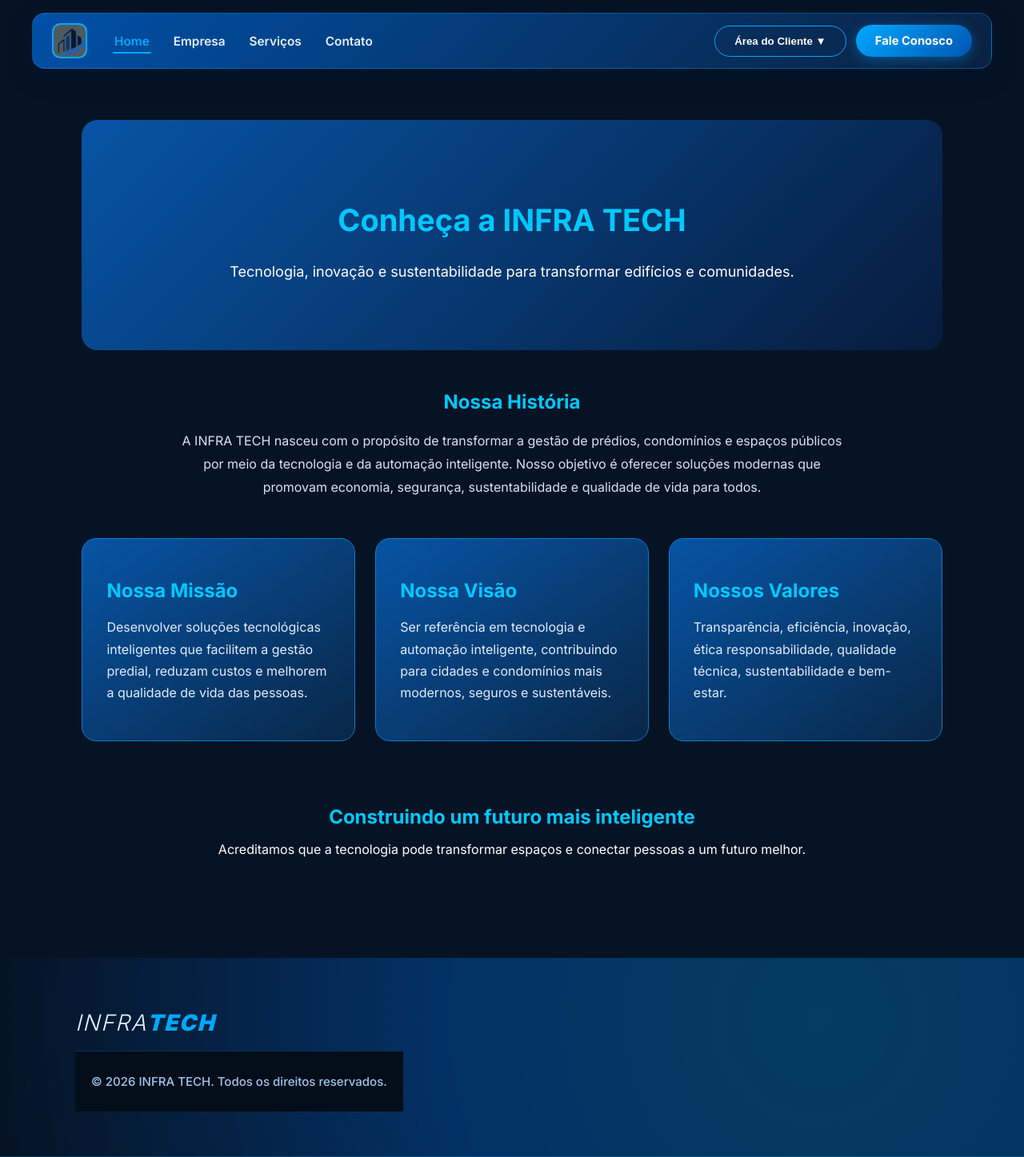
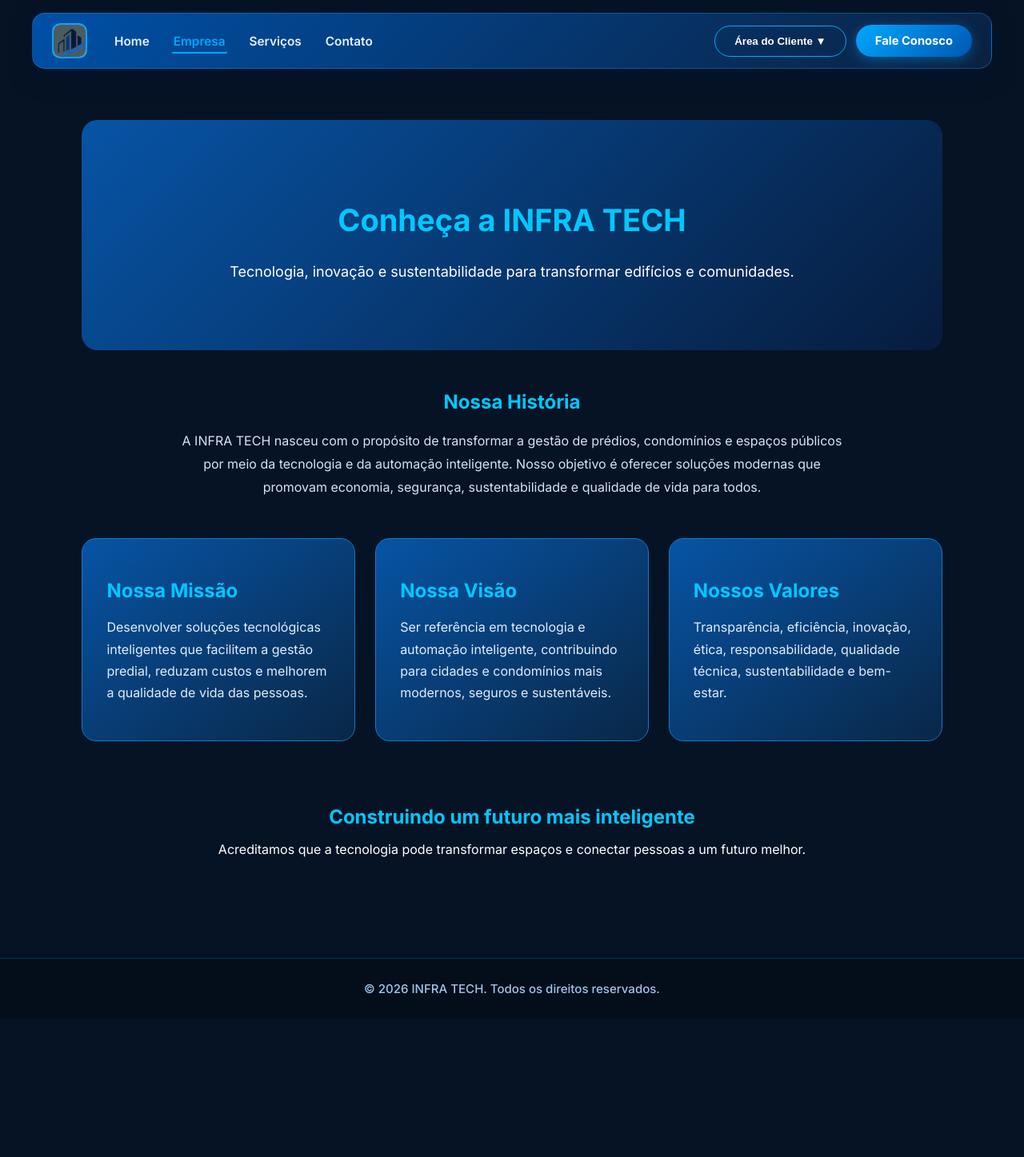
Before and after one commit to ProjetoAdsUni9/Projeto.ads, a plain HTML site: page InfraTech/empresa.html in a window 1280 px wide. Shown: the whole page at 80% size. After the commit the page ends 1274 px from the top, so only its background shows below. Drawn offline with Linux system fonts and the light colour scheme.

Commit message:
Update empresa.html for content and structure

```diff
--- a/InfraTech/empresa.html
+++ b/InfraTech/empresa.html
@@ -3,13 +3,39 @@
 <head>
   <meta charset="UTF-8">
   <meta name="viewport" content="width=device-width, initial-scale=1.0">
-  <title>Home - INFRA TECH</title>
+  <title>Empresa - INFRA TECH</title>
   <link rel="stylesheet" href="css/style.css">
 </head>
 
 <body>
+  <div class="nav-flutuante-wrapper">
+    <nav class="nav-flutuante">
+      <div class="nav-esquerda">
+        <a href="home.html" class="nav-logo-box">
+          <img src="img/logo.jpeg" alt="Logo INFRA TECH">
+        </a>
+        <ul class="nav-links-modelo">
+          <li><a href="home.html">Home</a></li>
+          <li><a href="empresa.html" class="ativo">Empresa</a></li>
+          <li><a href="servicos.html">Serviços</a></li>
+          <li><a href="contato.html">Contato</a></li>
+        </ul>
+      </div>
+      <!-- botão área do cliente -->
+      <div class="nav-direita">
+        <div class="dropdown-cliente">
+          <button class="btn-area-cliente">Área do Cliente ▼</button>
+          <div class="menu-cliente">
+            <a href="login.html">Login</a>
+            <a href="cadastro.html">Cadastro</a>
+          </div>
+        </div>
+        <a href="contato.html" class="btn-pill-primario">Fale Conosco</a>
+      </div>
+    </nav>
+  </div>
+
   <main class="empresa-container">
-
     <section class="empresa-banner">
       <h1>Conheça a INFRA TECH</h1>
       <p>
@@ -31,9 +57,8 @@
     </section>
 
     <section class="missao-visao-valores">
-
       <div class="empresa-card">
- <h2> Nossa Missão</h2>
+        <h2>Nossa Missão</h2>
         <p>
           Desenvolver soluções tecnológicas inteligentes
           que facilitem a gestão predial, reduzam custos
@@ -42,7 +67,7 @@
       </div>
 
       <div class="empresa-card">
- <h2> Nossa Visão</h2>
+        <h2>Nossa Visão</h2>
         <p>
           Ser referência em tecnologia e automação
           inteligente, contribuindo para cidades e
@@ -51,14 +76,13 @@
       </div>
 
       <div class="empresa-card">
- <h2> Nossos Valores</h2>
+        <h2>Nossos Valores</h2>
         <p>
-Transparência, eficiência, inovação, ética
+          Transparência, eficiência, inovação, ética,
           responsabilidade, qualidade técnica, sustentabilidade
           e bem-estar.
         </p>
       </div>
-
     </section>
 
     <section class="empresa-final">
@@ -68,42 +92,7 @@ e bem-estar.
         espaços e conectar pessoas a um futuro melhor.
       </p>
     </section>
-
   </main>
-     <div class="nav-flutuante-wrapper">
-    <nav class="nav-flutuante">
-      <div class="nav-esquerda">
-        <a href="home.html" class="nav-logo-box">
-          <img src="img/logo.jpeg" alt="Logo INFRA TECH">
-        </a>
-        <ul class="nav-links-modelo">
-          <li><a href="home.html" class="ativo">Home</a></li>
-          <li><a href="empresa.html">Empresa</a></li>
-          <li><a href="servicos.html">Serviços</a></li>
-          <li><a href="contato.html">Contato</a></li>
-        </ul>
-      </div>
-      <!-- botão área do cliente -->
-      <div class="nav-direita">
-        <div class="dropdown-cliente">
-          <button class="btn-area-cliente">Área do Cliente ▼</button>
-          <div class="menu-cliente">
-            <a href="login.html">Login</a>
-            <a href="cadastro.html">Cadastro</a>
-          </div>
-        </div>
-        <a href="contato.html" class="btn-pill-primario">Fale Conosco</a>
-      </div>
-    </nav>
-  </div>
-
-  <!-- Seção Hero Principal (Texto ajustado para Prédios, Condomínios e Comunidade) -->
-  <section class="hero-modelo">
-    <div class="hero-modelo-container hero-centralizado">
-      <div class="hero-coluna-texto">
-        <div class="tag-marca">
-          <span class="tag-leve">INFRA</span><strong>TECH</strong>
-        </div>
 
   <footer>
     <div class="footer-conteudo">
@@ -111,3 +100,4 @@ e bem-estar.
     </div>
   </footer>
 </body>
+</html>
```
Lines whose indentation alone changed are shown as unchanged.
